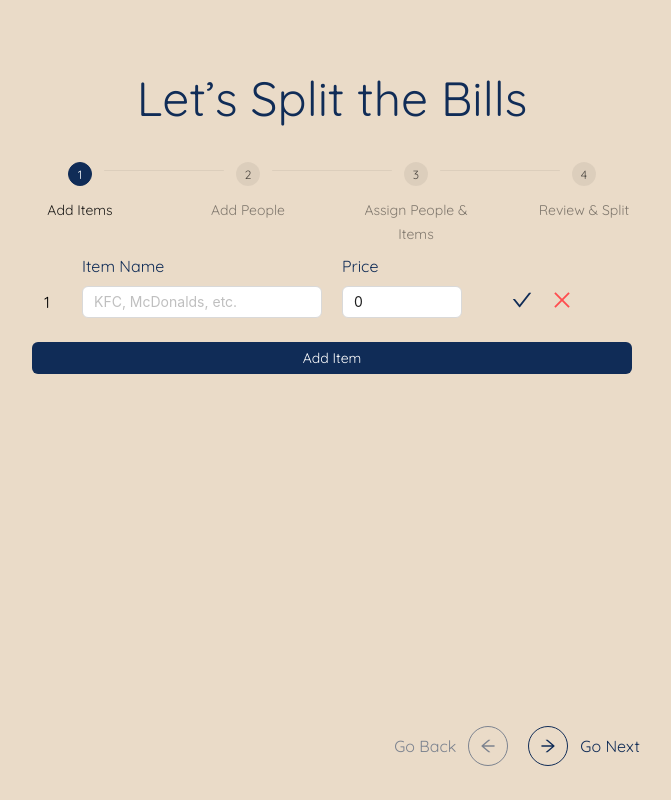
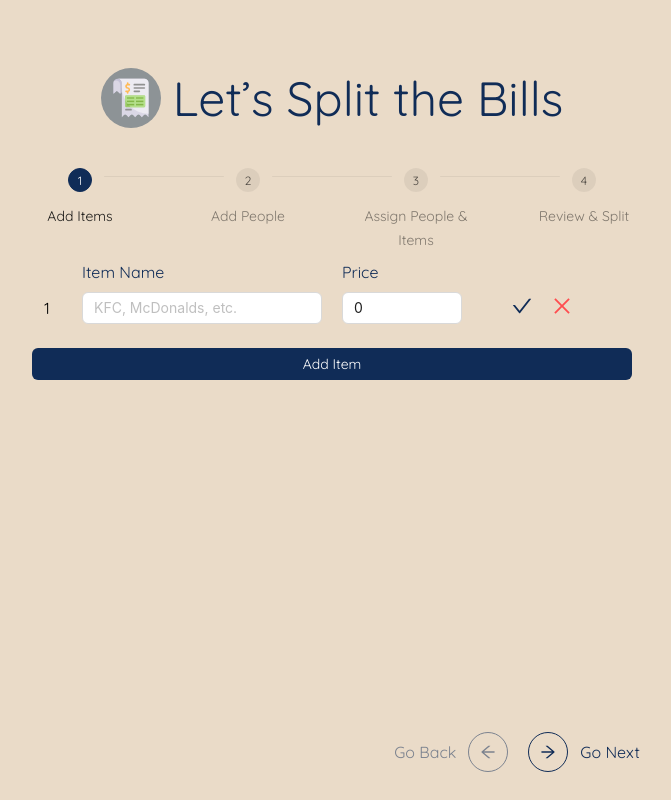
Before and after one commit to yemarn510/split, a Next.js app: page / in a window 1280 px wide. Shown: the whole page, without its empty margins (308-979 px from the left). Built offline with nearby package versions, Linux system fonts and the light colour scheme.

Commit message:
Added header

```diff
--- a/src/app/page.tsx
+++ b/src/app/page.tsx
@@ -1,4 +1,6 @@
 'use client';
+
+import Image from 'next/image';
 
 import { Steps, Modal, Button } from 'antd';
 import { ArrowLeftOutlined, ArrowRightOutlined, ExportOutlined, CopyOutlined } from '@ant-design/icons';
@@ -166,9 +168,19 @@ export default function Home() {
 
   return (
     <main className="w-fit m-auto">
-      <h1 className="text-center text-main my-5 md:my-10 text-4xl md:text-5xl">
-        Let&rsquo;s Split the Bills
-      </h1>
+      <div className="my-5 md:my-10 flex flex-row gap-3 justify-center items-center">
+        <div className='w-[60px] h-[60px] flex justify-center items-center rounded-full bg-fourth'>
+          <Image src='/svgs/reshot-icon-invoice-TQ6HZDSW9Y.svg'
+                  width={40}
+                  height={40}
+                  className='m-auto'
+                  alt='Split the bills among friends.' />
+        </div>
+        <h1 className="text-center text-main  text-4xl md:text-5xl">
+          Let&rsquo;s Split the Bills
+        </h1>
+      </div>
+
       <div className="steps-container hidden md:flex">
         <Steps
           size="small"
```
Also changed, not shown: public/svgs/reshot-icon-invoice-TQ6HZDSW9Y.svg (added).
